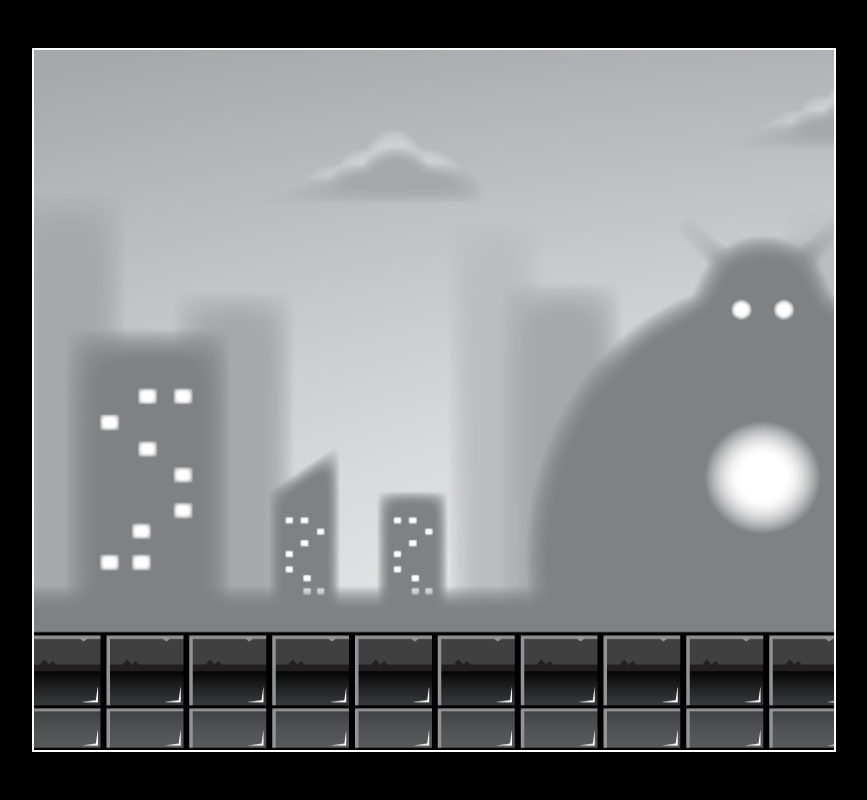
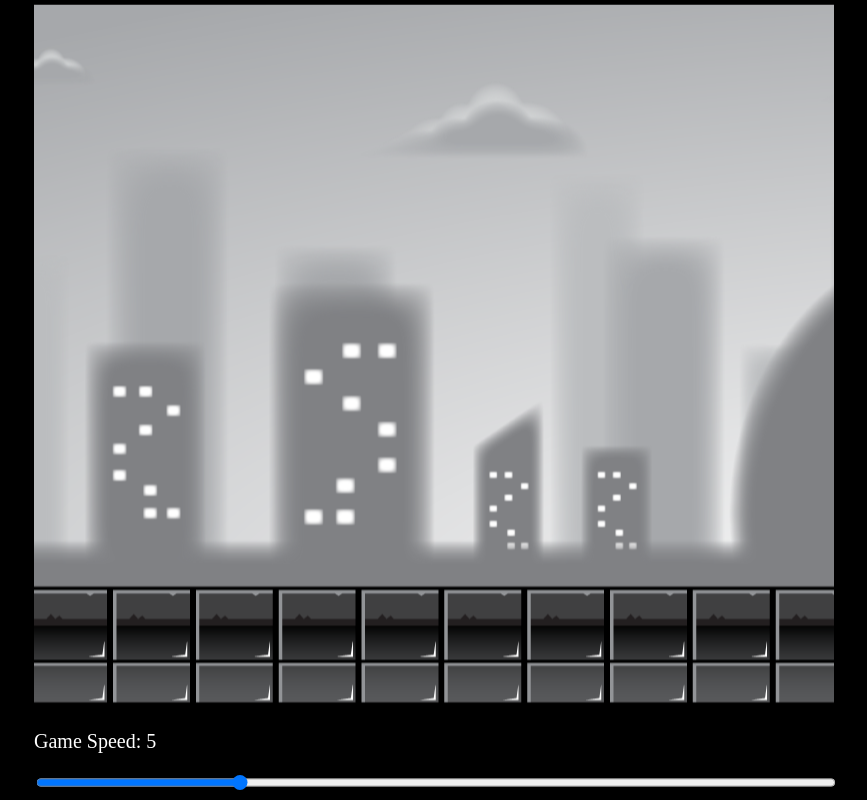
Before and after one commit to RahulNeupane/Parallax-Background, a plain HTML site: page index.html in a window 1280 px wide. Shown: the whole page, without its empty margins (206-1073 px from the left). Drawn offline with Linux system fonts and the light colour scheme; animation ran at ten frames a second.

Commit message:
user changes speed

```diff
--- a/index.html
+++ b/index.html
@@ -1,5 +1,6 @@
 <!DOCTYPE html>
 <html lang="en">
+
 <head>
     <meta charset="UTF-8">
     <meta http-equiv="X-UA-Compatible" content="IE=edge">
@@ -7,8 +8,14 @@
     <title>Parallax</title>
     <link rel="stylesheet" href="style.css">
 </head>
+
 <body>
-    <canvas></canvas>
+    <div id="container">
+        <canvas></canvas>
+        <p>Game Speed: <span id="showGameSpeed"></span></p>
+        <input type="range" min="0" max="20" value="5" class="slider" id="slider">
+    </div>
     <script src="script.js"></script>
 </body>
+
 </html>
--- a/script.js
+++ b/script.js
@@ -2,7 +2,7 @@ const canvas = document.querySelector('canvas')
 const ctx = canvas.getContext('2d')
 canvas.width = 800
 canvas.height = 700
-let gameSpeed = 10
+let gameSpeed = 5
 
 const backgroundLayer1 = new Image()
 backgroundLayer1.src = './layers/layer-1.png'
@@ -15,6 +15,14 @@ backgroundLayer4.src = './layers/layer-4.png'
 const backgroundLayer5 = new Image()
 backgroundLayer5.src = './layers/layer-5.png'
 
+const slider = document.getElementById('slider')
+slider.value = gameSpeed
+const showGameSpeed = document.getElementById('showGameSpeed')
+showGameSpeed.innerHTML = gameSpeed
+slider.addEventListener('change',function(e){
+    gameSpeed = e.target.value
+    showGameSpeed.innerHTML = gameSpeed
+})
 class Layer {
     constructor(image,speedModifier){
         this.x = 0
--- a/style.css
+++ b/style.css
@@ -1,12 +1,22 @@
 body{
     background: black;
+}
+#container{
+    position: absolute;
+    width: 800px;
+    transform: translate(-50%,-50%);
+    top: 50%;
+    left: 50%;
+    font-size: 20px;
 }
 canvas{
     width: 800px;
     height: 700px;
-    border: 2px solid white;
-    position: absolute;
-    top: 50%;
-    left: 50%;
-    transform: translate(-50%,-50%);
+    position: relative;
 }
+.slider{
+    width: 100%;
+}
+p{
+    color: white;
+}
```
